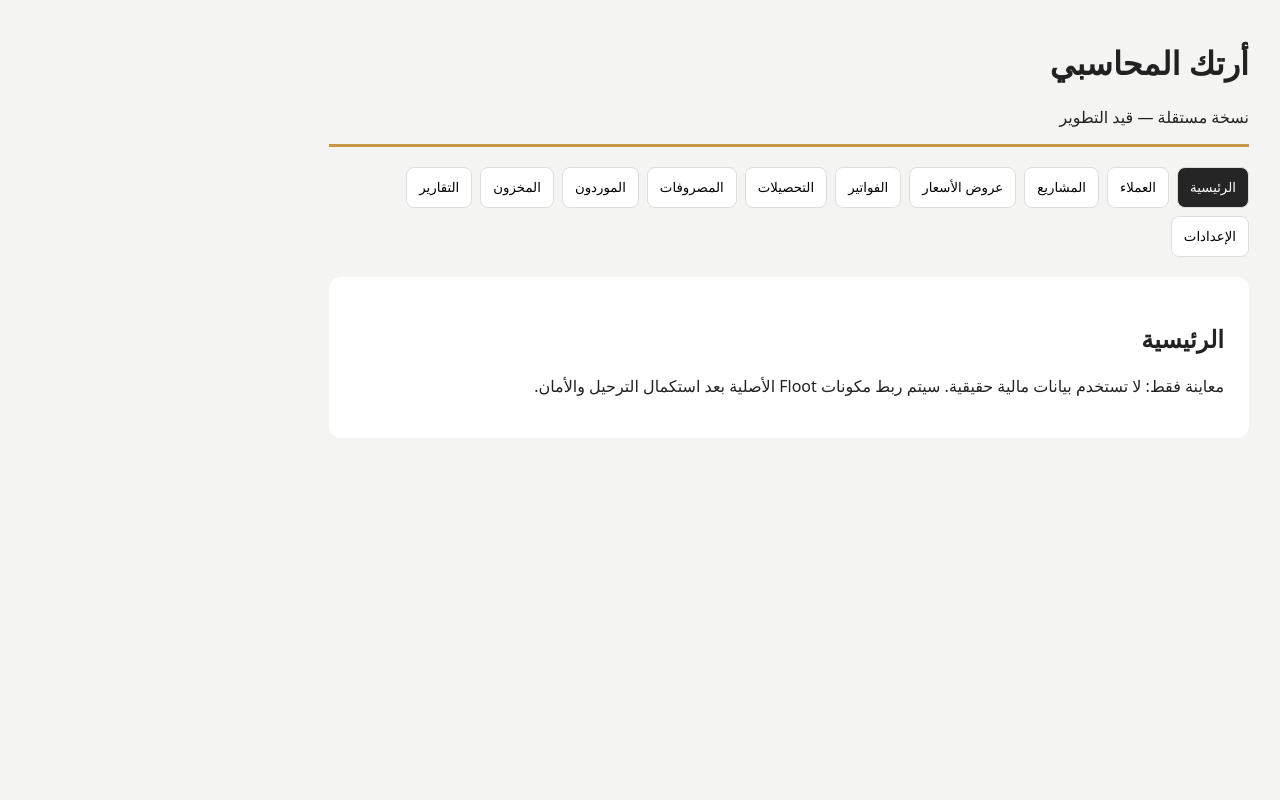
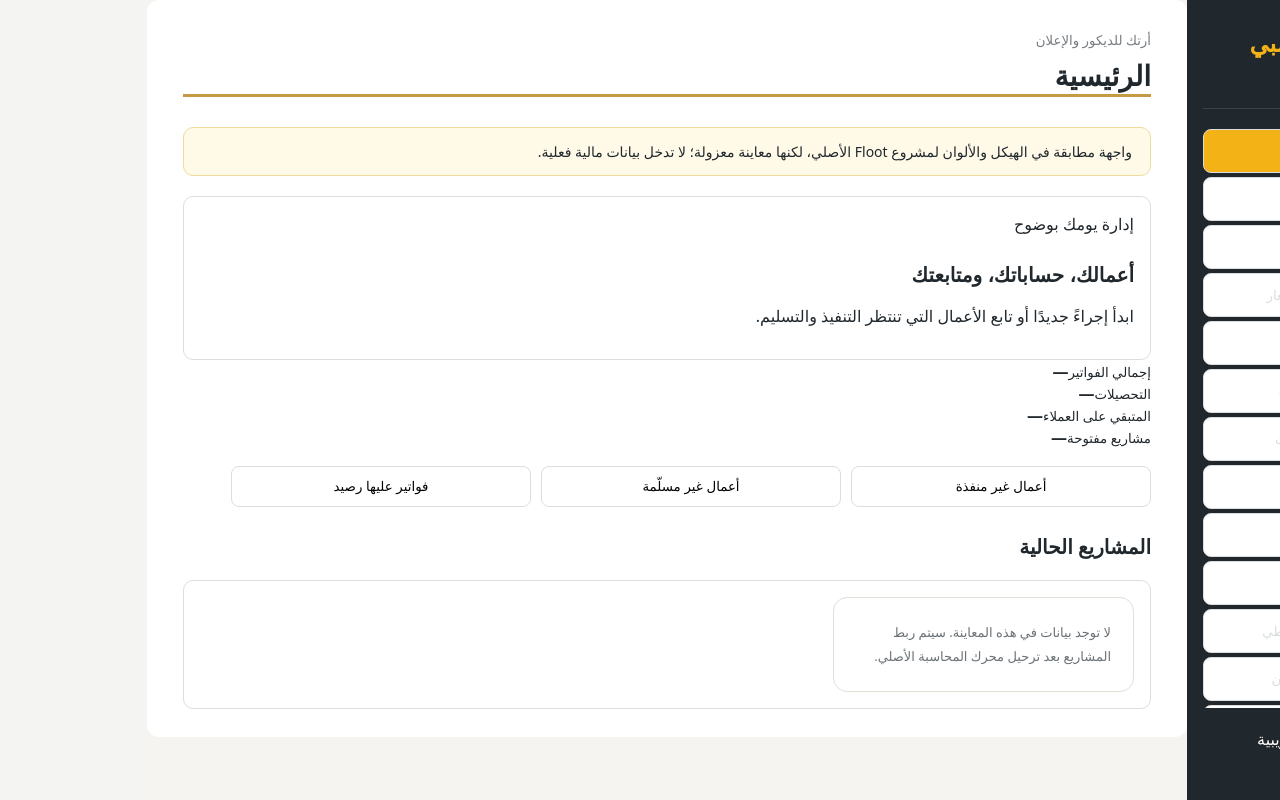
Before and after one commit to alyafee312-ai/artk-accounting-standalone, a React (Vite) app: page / in a window 1280 px wide. Built offline with nearby package versions, Linux system fonts and the light colour scheme.

Commit message:
ui: replace generic preview shell with original Floot workspace navigation and dashboard layout

```diff
--- a/src/main.tsx
+++ b/src/main.tsx
@@ -3,17 +3,37 @@ import {createRoot} from 'react-dom/client';
 import {runPreviewDiagnostics} from './runDiagnostics';
 import {OfflineStorageDemo} from './OfflineStorageDemo';
 import './style.css';
-const tabs=['الرئيسية','العملاء','المشاريع','عروض الأسعار','الفواتير','التحصيلات','المصروفات','الموردون','المخزون','التقارير','الإعدادات'];
+import styles from '../floot-source/components/AccountingWorkspace.module.css';
+const tabs=['الرئيسية','العملاء','المشاريع','عروض الأسعار','الفواتير','التحصيلات','المصروفات','الموردون','المخزون','التقارير','النسخ الاحتياطي','المستخدمون','الإعدادات','سجل التدقيق'];
 function App(){
  const [tab,setTab]=React.useState('الرئيسية');
+ const [nav,setNav]=React.useState(false);
  const [status,setStatus]=React.useState('لم يتم تشغيل فحص التشفير');
  const [busy,setBusy]=React.useState(false);
  async function checkEncryption(){
-   setBusy(true);setStatus('جار فحص التشفير...');
-   try{await runPreviewDiagnostics();setStatus('نجح فحص التشفير وفحص المبالغ التجريبية');}
-   catch(error){setStatus('فشل الفحص: '+(error instanceof Error?error.message:String(error)));}
-   finally{setBusy(false);}
+  setBusy(true);
+  try{await runPreviewDiagnostics();setStatus('نجح فحص التشفير التجريبي');}
+  catch(e){setStatus('فشل الفحص: '+(e instanceof Error?e.message:String(e)));}
+  finally{setBusy(false);}
  }
- return <div className="app"><header><h1>أرتك المحاسبي</h1><p>نسخة مستقلة — قيد التطوير</p></header><nav>{tabs.map(t=><button key={t} onClick={()=>setTab(t)} aria-pressed={t===tab}>{t}</button>)}</nav><main><h2>{tab}</h2><p>معاينة فقط: لا تستخدم بيانات مالية حقيقية. سيتم ربط مكونات Floot الأصلية بعد استكمال الترحيل والأمان.</p>{tab==='الإعدادات'&&<section><h3>تشخيص التشفير التجريبي</h3><button type="button" disabled={busy} onClick={checkEncryption}>تشغيل الفحص</button><p role="status">{status}</p><small>يستخدم بيانات اختبار فقط ولا يفحص قاعدة البيانات الفعلية.</small><OfflineStorageDemo/></section>}</main></div>;
+ const goto=(t:string)=>{setTab(t);setNav(false);};
+ return <div className={styles.app} dir="rtl">
+  <aside className={styles.sidebar+' '+(nav?styles.open:'')}>
+   <div className={styles.brand}><b>أرتك المحاسبي</b><span>أرتك للديكور والإعلان</span></div>
+   <nav>{tabs.map(t=><button key={t} className={tab===t?styles.active:''} onClick={()=>goto(t)}>{t}</button>)}</nav>
+   <div className={styles.profile}><span>نسخة مستقلة تجريبية</span><small>دون بيانات حقيقية</small></div>
+  </aside>
+  {nav&&<button className={styles.scrim} aria-label="إغلاق القائمة" onClick={()=>setNav(false)}/>}
+  <main className={styles.main}>
+   <header className={styles.header}><div className={styles.heading}><button className={styles.menu} aria-label="فتح القائمة" onClick={()=>setNav(true)}>☰</button><div><small>أرتك للديكور والإعلان</small><h1>{tab}</h1></div></div></header>
+   <p className={styles.notice}>واجهة مطابقة في الهيكل والألوان لمشروع Floot الأصلي، لكنها معاينة معزولة؛ لا تدخل بيانات مالية فعلية.</p>
+   {tab==='الرئيسية'?<>
+    <section className="original-welcome"><span>إدارة يومك بوضوح</span><h2>أعمالك، حساباتك، ومتابعتك</h2><p>ابدأ إجراءً جديدًا أو تابع الأعمال التي تنتظر التنفيذ والتسليم.</p></section>
+    <div className="stat-grid">{['إجمالي الفواتير','التحصيلات','المتبقي على العملاء','مشاريع مفتوحة'].map(t=><article key={t}><small>{t}</small><strong>—</strong></article>)}</div>
+    <div className={styles.quick}><button onClick={()=>goto('المشاريع')}>أعمال غير منفذة</button><button onClick={()=>goto('المشاريع')}>أعمال غير مسلّمة</button><button onClick={()=>goto('الفواتير')}>فواتير عليها رصيد</button></div>
+    <h2>المشاريع الحالية</h2><section className={styles.cards}><article><p>لا توجد بيانات في هذه المعاينة. سيتم ربط المشاريع بعد ترحيل محرك المحاسبة الأصلي.</p></article></section>
+   </>:tab==='الإعدادات'||tab==='النسخ الاحتياطي'?<section><h3>تشخيص التشفير التجريبي</h3><button disabled={busy} onClick={checkEncryption}>تشغيل الفحص</button><p role="status">{status}</p><OfflineStorageDemo/></section>:<section className={styles.cards}><article><h3>{tab}</h3><p>واجهة القسم محفوظة في المصدر الأصلي، ولم تُربط وظائفها بقاعدة البيانات المحلية بعد.</p></article></section>}
+  </main>
+ </div>;
 }
 createRoot(document.getElementById('root')!).render(<App/>);
```
